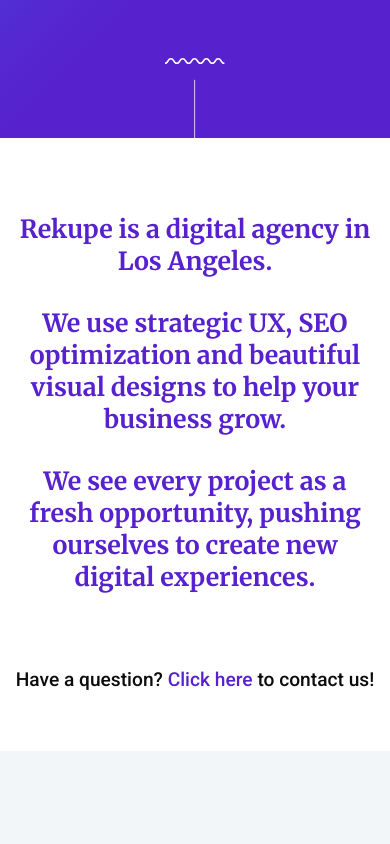
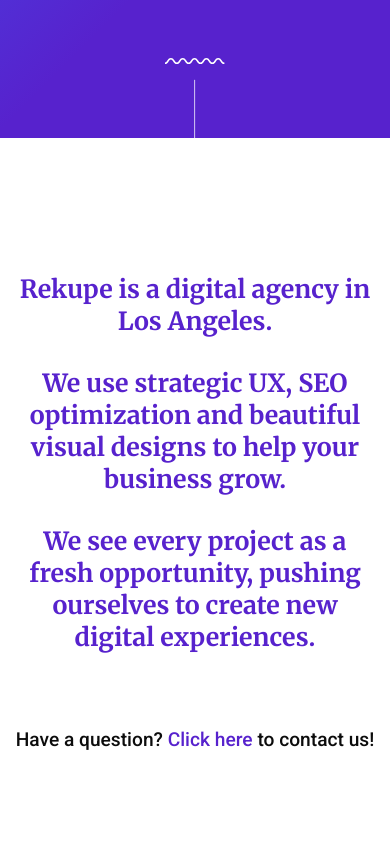
Before and after one commit to mrgrinsven/novi-frontend-html-css-concept-opdracht, a plain HTML site: page index.html in a window 390 px wide. Shown: the part 640-1484 px from the top of the page. Drawn offline with Linux system fonts and the light colour scheme.

Commit message:
Media queries toegevoegd

```diff
--- a/styles.css
+++ b/styles.css
@@ -51,7 +51,6 @@ h3 {
 }
 
 ::placeholder {
-    font-weight: normal;
     font-family: 'Roboto', sans-serif;
     font-weight: 500;
 }
@@ -383,7 +382,7 @@ footer {
     }
 
     .introduction-content {
-        padding: 120px 10;
+        padding: 120px 10px;
     }
 
     .introduction-content h2 {
```
